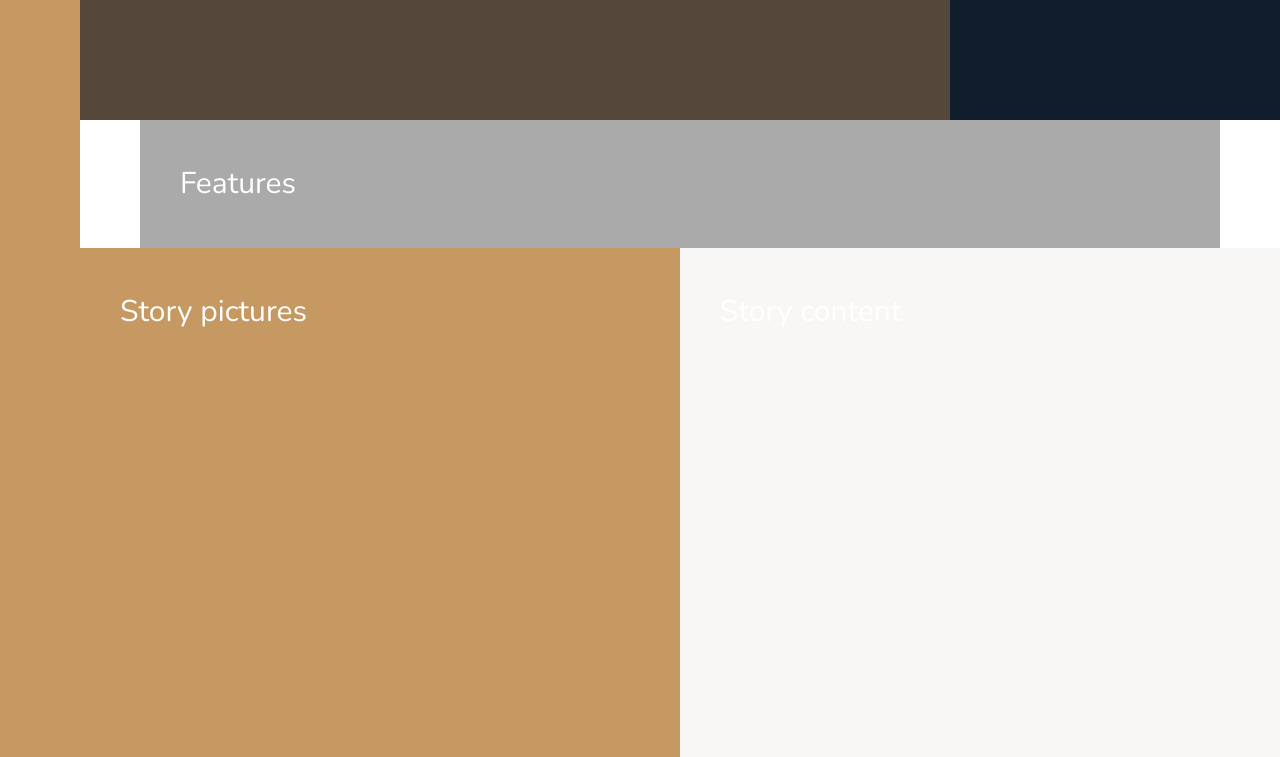
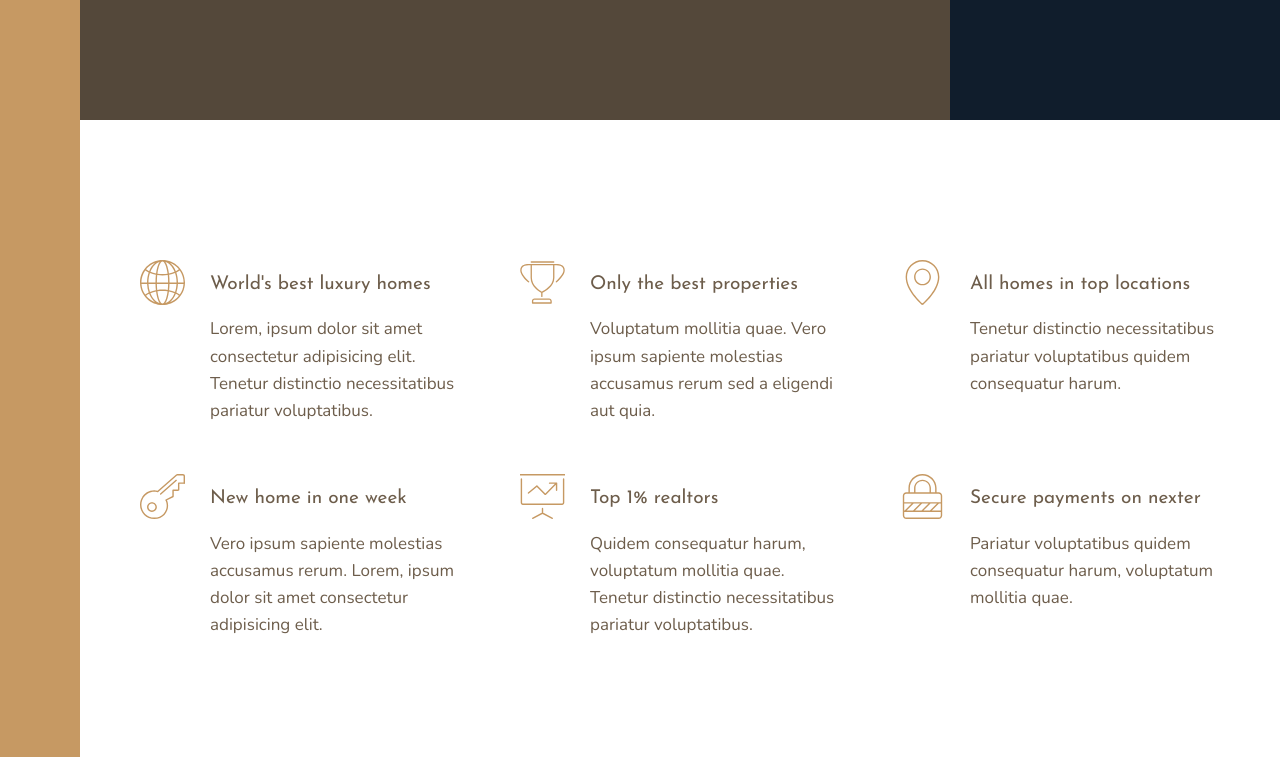
Before and after one commit to Noi-Git/css-grid, a website: page index.html in a window 1280 px wide. Shown: the part 520-1277 px from the top of the page. Drawn offline with nearby package versions, Linux system fonts and the light colour scheme.

Commit message:
completed feature section

```diff
--- a/index.html
+++ b/index.html
@@ -26,7 +26,60 @@
   </div>
 
   <section class="features">
-    Features
+    <div class="feature">
+      <svg class="feature__icon">
+        <use xlink:href="img/sprite.svg#icon-global"></use>
+      </svg>
+      <h4 class="heading-4 heading-4--dark">World's best luxury homes</h4>
+      <p class="feature__text">
+        Lorem, ipsum dolor sit amet consectetur adipisicing elit. Tenetur distinctio necessitatibus pariatur voluptatibus.
+      </p>
+    </div>
+    <div class="feature">
+      <svg class="feature__icon">
+        <use xlink:href="img/sprite.svg#icon-trophy"></use>
+      </svg>
+      <h4 class="heading-4 heading-4--dark">Only the best properties</h4>
+      <p class="feature__text">
+        Voluptatum mollitia quae. Vero ipsum sapiente molestias accusamus rerum sed a eligendi aut quia.
+      </p>
+    </div>
+    <div class="feature">
+      <svg class="feature__icon">
+        <use xlink:href="img/sprite.svg#icon-map-pin"></use>
+      </svg>
+      <h4 class="heading-4 heading-4--dark">All homes in top locations</h4>
+      <p class="feature__text">
+        Tenetur distinctio necessitatibus pariatur voluptatibus quidem consequatur harum.
+      </p>
+    </div>
+    <div class="feature">
+      <svg class="feature__icon">
+        <use xlink:href="img/sprite.svg#icon-key"></use>
+      </svg>
+      <h4 class="heading-4 heading-4--dark">New home in one week</h4>
+      <p class="feature__text">
+        Vero ipsum sapiente molestias accusamus rerum. Lorem, ipsum dolor sit amet consectetur adipisicing elit.
+      </p>
+    </div>
+    <div class="feature">
+      <svg class="feature__icon">
+        <use xlink:href="img/sprite.svg#icon-presentation"></use>
+      </svg>
+      <h4 class="heading-4 heading-4--dark">Top 1% realtors</h4>
+      <p class="feature__text">
+        Quidem consequatur harum, voluptatum mollitia quae. Tenetur distinctio necessitatibus pariatur voluptatibus.
+      </p>
+    </div>
+    <div class="feature">
+      <svg class="feature__icon">
+        <use xlink:href="img/sprite.svg#icon-lock"></use>
+      </svg>
+      <h4 class="heading-4 heading-4--dark">Secure payments on nexter</h4>
+      <p class="feature__text">
+        Pariatur voluptatibus quidem consequatur harum, voluptatum mollitia quae.
+      </p>
+    </div>
   </section>
 
   <div class="story__pictures">
--- a/sass/_base.scss
+++ b/sass/_base.scss
@@ -39,10 +39,4 @@ body {
   display: grid;
   grid-template-rows: 80vh min-content 40vw repeat(3, min-content);
   grid-template-columns: [sidebar-start] 8rem [sidebar-end full-start] minmax(6rem, 1fr) [center-start] repeat(8, [col-start] minmax(min-content, 14rem) [col-end]) [center-end] minmax(6rem, 1fr) [full-end];
-
-  & > * {
-    padding: 40px;
-    font-size: 3rem;
-    color: #fff;
-  }
 }
--- a/sass/_features.scss
+++ b/sass/_features.scss
@@ -1,4 +1,32 @@
 .features {
-  background-color: $color-grey-light-2;
   grid-column: center-start / center-end;
+
+  margin: 15rem 0;
+
+  display: grid;
+  // grid-template-columns: repeat(3, 1fr);
+  grid-template-columns: repeat(auto-fit, minmax(25rem, 1fr)); // to make it responsive
+  grid-gap: 6rem;
+  align-items: start;
 }
+
+.feature {
+
+  display: grid;
+  grid-template-columns: min-content 1fr;
+  grid-row-gap: 1.5rem;
+  grid-column-gap: 2.5rem;
+
+  &__icon {
+    fill: $color-primary;
+    width: 4.5rem;
+    height: 4.5rem;
+    transform: translateY(-1rem);
+
+    grid-row: 1 / span 2;
+  }
+
+  &__text {
+    font-size: 1.7rem;
+  }
+}
--- a/sass/_typography.scss
+++ b/sass/_typography.scss
@@ -0,0 +1,29 @@
+%heading {
+  font-family: $font-display;
+  font-weight: 400;
+}
+
+.heading-1 {
+  @extend %heading;
+}
+
+.heading-2 {
+  @extend %heading;
+}
+
+.heading-3 {
+  @extend %heading;
+}
+
+.heading-4 {
+  @extend %heading;
+  font-size: 1.9rem;
+
+  &--light {
+    color: $color-grey-light-1;
+  }
+
+  &--dark{
+    color: $color-grey-dark-2;
+  }
+}
```
Also changed, not shown: css/style.css.
